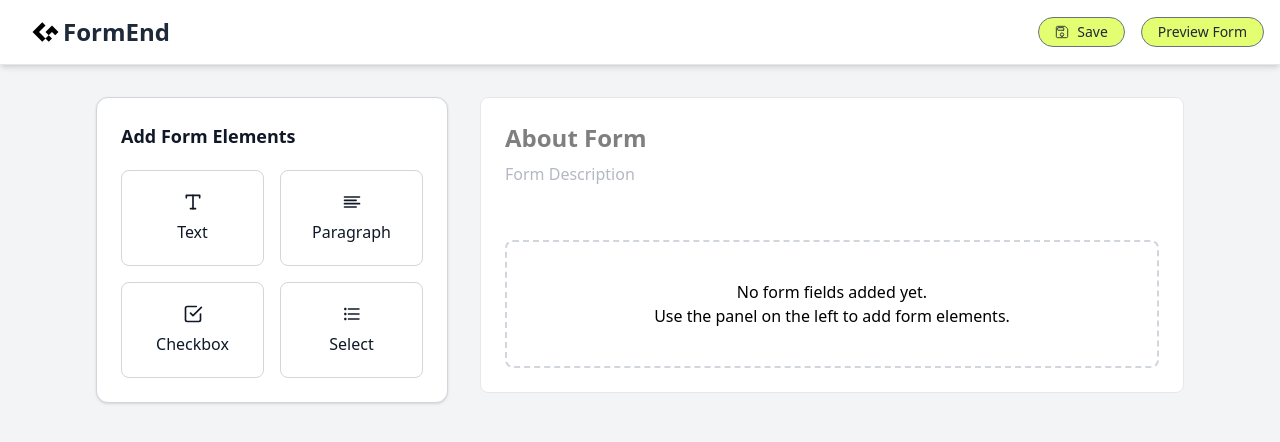
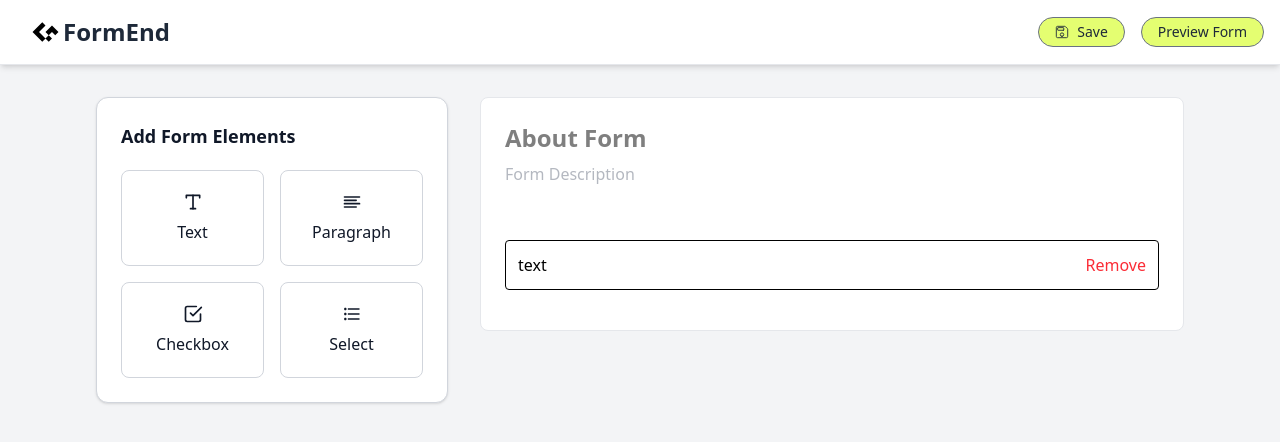
Before and after one commit to DamianNgWZ/FormEnd, a React (Vite) app in the folder formend/: page / in a window 1280 px wide. Both pictures are taken after a click on the button "Text". Shown: the top 442 px of the page. Built offline with nearby package versions, Linux system fonts and the light colour scheme.

Commit message:
refactor: integrated AddFormElements to AboutForm

```diff
--- a/formend/src/components/FormCreation/AboutForm.tsx
+++ b/formend/src/components/FormCreation/AboutForm.tsx
@@ -1,9 +1,14 @@
 import { useState } from 'react';
+import { type FormElement } from '../../types';
 
-export default function AboutForm() {
+interface AboutFormProps {
+  formElements: FormElement[];
+  onRemoveElement: (id: string) => void;
+}
+
+export default function AboutForm({ formElements, onRemoveElement }: AboutFormProps) {
   const [formTitle, setFormTitle] = useState('');
   const [formDescription, setFormDescription] = useState('');
-  const [formFields, setFormFields] = useState<string[]>([]);
 
   return (
     <div className="mb-8 bg-white p-6 rounded-lg border border-gray-200">
@@ -21,8 +26,9 @@ export default function AboutForm() {
         rows={2}
         className="w-full text-gray-500 mb-6 resize-none bg-transparent outline-none"
       />
+
       {/* Form Fields Section */}
-      {formFields.length === 0 ? (
+      {formElements.length === 0 ? (
         <div className="min-h-32 border-2 border-dashed border-gray-300 rounded-lg p-6 flex items-center justify-center">
           <p className="text-text-secondary text-center">
             No form fields added yet. <br />
@@ -30,7 +36,19 @@ export default function AboutForm() {
           </p>
         </div>
       ) : (
-        <div>{/* TODO: Render form fields here */}</div>
+        <div>
+          {formElements.map((field) => (
+            <div key={field.id} className="mb-4 flex items-center justify-between border p-3 rounded">
+              <span>{field.type}</span>
+              <button
+                onClick={() => onRemoveElement(field.id)}
+                className="text-red-500 hover:text-red-700"
+              >
+                Remove
+              </button>
+            </div>
+          ))}
+        </div>
       )}
     </div>
   );
--- a/formend/src/components/FormCreation/AddFormElements.tsx
+++ b/formend/src/components/FormCreation/AddFormElements.tsx
@@ -2,7 +2,11 @@ import { FiType, FiAlignLeft, FiCheckSquare } from 'react-icons/fi';
 import { MdFormatListBulleted } from 'react-icons/md';
 import ElementButton from './ElementButton';
 
-export default function AddFormElements() {
+interface AddFormElementsProps {
+  onAddElement: (type: 'text' | 'paragraph' | 'checkbox' | 'select') => void;
+}
+
+export default function AddFormElements({ onAddElement }: AddFormElementsProps) {
   return (
     <div className="bg-white p-6 rounded-xl border border-gray-300 shadow-sm">
       <h2 className="text-lg font-semibold text-gray-900 mb-5">
@@ -12,22 +16,22 @@ export default function AddFormElements() {
         <ElementButton
           label="Text"
           icon={<FiType />}
-          onClick={() => console.log('Text clicked')}
+          onClick={() => onAddElement('text')}
         />
         <ElementButton
           label="Paragraph"
           icon={<FiAlignLeft />}
-          onClick={() => console.log('Paragraph clicked')}
+          onClick={() => onAddElement('paragraph')}
         />
         <ElementButton
           label="Checkbox"
           icon={<FiCheckSquare />}
-          onClick={() => console.log('Checkbox clicked')}
+          onClick={() => onAddElement('checkbox')}
         />
         <ElementButton
           label="Select"
           icon={<MdFormatListBulleted />}
-          onClick={() => console.log('Select clicked')}
+          onClick={() => onAddElement('select')}
         />
       </div>
     </div>
--- a/formend/src/pages/Main.tsx
+++ b/formend/src/pages/Main.tsx
@@ -1,18 +1,37 @@
 import Nav from '../components/ui/Nav';
-import ElementBox from '../components/FormCreation/AddFormElements';
+import AddFormElements from '../components/FormCreation/AddFormElements';
 import AboutForm from '../components/FormCreation/AboutForm';
+import { useState } from 'react';
+import {type FormElement} from '../types';
 
 export default function MainPage() {
+  const [formElements, setFormElements] = useState<FormElement[]>([]);
+
+  const addElement = (type: 'text' | 'paragraph' | 'checkbox' | 'select') => {
+    const newElement: FormElement = {
+      id: crypto.randomUUID(),
+      type,
+    };
+    setFormElements((prev) => [...prev, newElement]);
+  }
+
+  const removeElement = (id: string) => {
+    setFormElements((prev) => prev.filter((el) => el.id !== id));
+  }
+
   return (
     <div className="min-h-screen bg-surface-2">
       <Nav />
       <div className="max-w-6xl mx-auto p-8">
         <div className="flex flex-col lg:flex-row gap-8">
           <div className="lg:w-1/3">
-            <ElementBox />
+            <AddFormElements onAddElement={addElement}/>
           </div>
           <div className="lg:w-2/3">
-            <AboutForm />
+            <AboutForm
+              formElements={formElements}
+              onRemoveElement={removeElement}
+            />
           </div>
         </div>
       </div>
--- /dev/null
+++ b/formend/src/types.ts
@@ -0,0 +1,4 @@
+export type FormElement = {
+  id: string
+  type: 'text' | 'paragraph' | 'checkbox' | 'select'
+}
```
